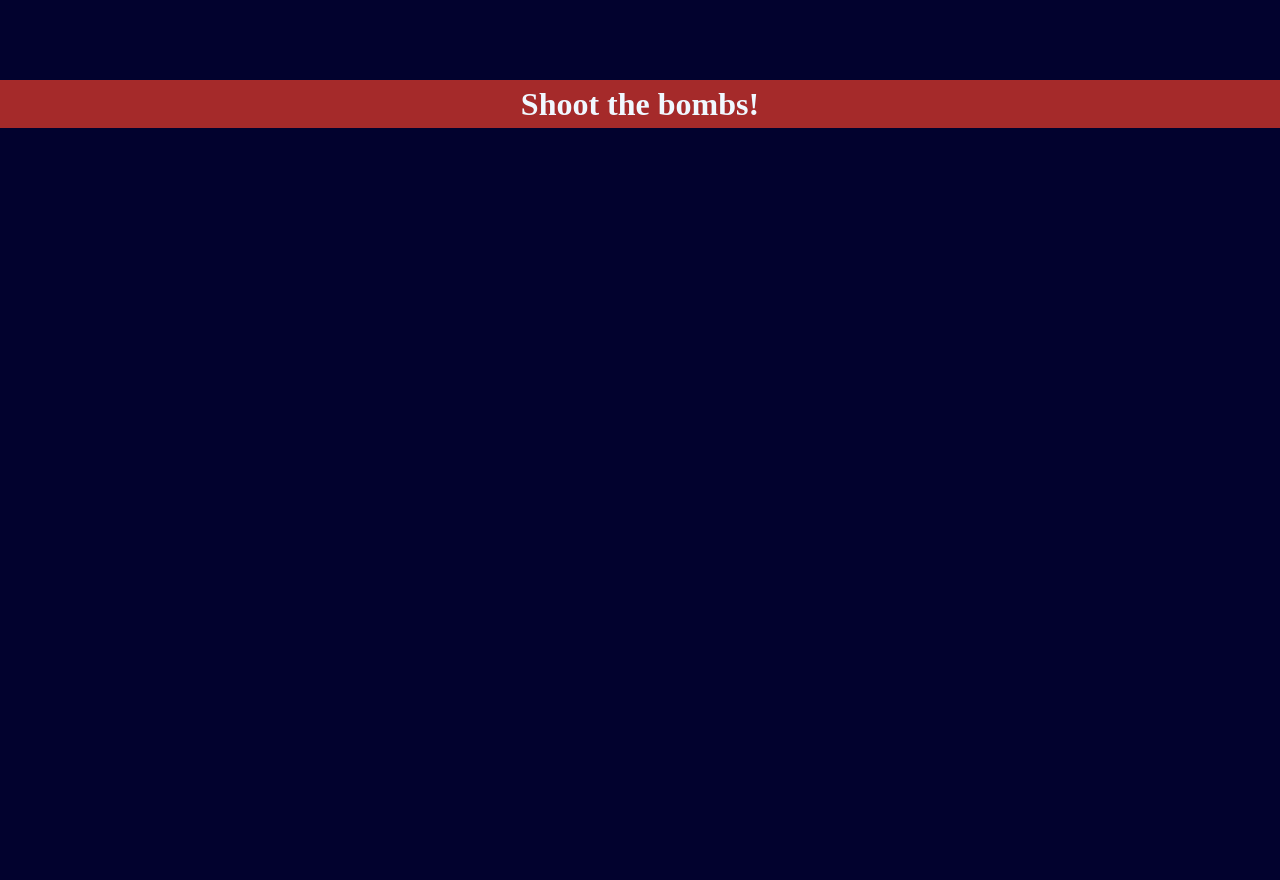
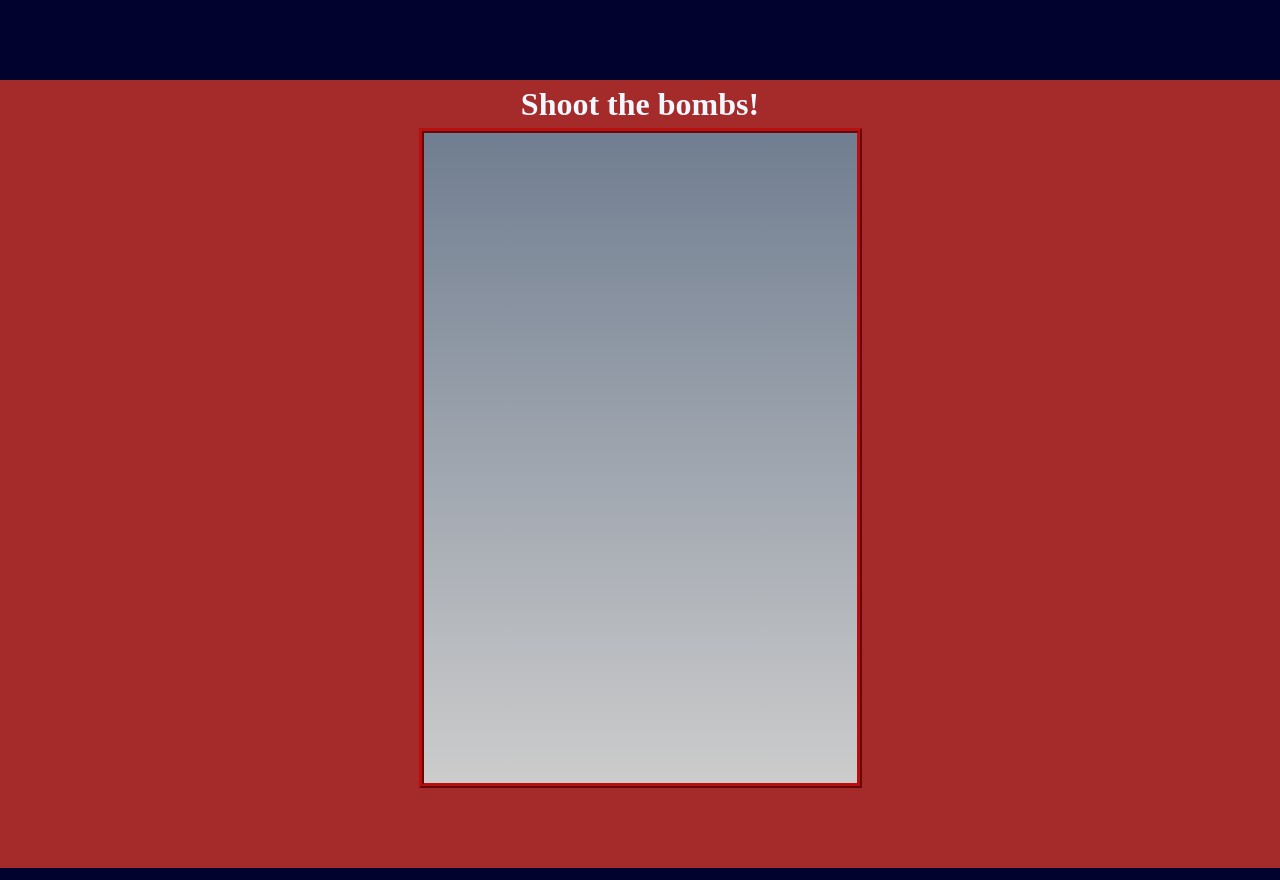
Before and after one commit to Dyeuse/Shooting-Game, a website built with Parcel: page src/index.html in a window 1280 px wide. Built offline with nearby package versions, Linux system fonts and the light colour scheme.

Commit message:
Add Zone and Index

```diff
--- /dev/null
+++ b/src/app/index.js
@@ -0,0 +1,8 @@
+import Zone from "./zone";
+
+const zone = new Zone(document.querySelector(".container"));
+
+(function draw() {
+    zone.ctx.clearRect(0, 0, zone.size.width, zone.size.height);
+    requestAnimationFrame(draw);
+})();
--- /dev/null
+++ b/src/app/zone.js
@@ -0,0 +1,41 @@
+// import pipe from "./pipeline.js";
+import { calcCanvasMeasure, calcCanvasSize } from "./canvasCalc";
+
+class Zone {
+    constructor(container) {
+        this.container = container;
+        this.canvas = document.createElement("canvas");
+        this.ctx = this.canvas.getContext("2d");
+        this.container.appendChild(this.canvas);
+        this.canvas.setAttribute("height", Zone.size.height);
+        this.canvas.setAttribute("width", Zone.size.width);
+        window.addEventListener("resize", this.#handleResize.bind(this));
+    }
+
+    static get size() {
+        return Zone.#calcZoneSize(window.innerHeight, window.innerWidth);
+    }
+
+    static #calcZoneSize(viewportHeight, viewportWidth) {
+        const canvasHeight = calcCanvasMeasure(viewportHeight)({
+            min: 450,
+            max: 1200,
+            pad: 150,
+        });
+
+        const canvasWidth = calcCanvasMeasure(viewportWidth)({
+            min: 300,
+            max: 800,
+            pad: 100,
+        });
+
+        return calcCanvasSize(canvasHeight)(canvasWidth);
+    }
+
+    #handleResize() {
+        this.canvas.setAttribute("height", Zone.size.height);
+        this.canvas.setAttribute("width", Zone.size.width);
+    }
+}
+
+export default Zone;
--- a/src/index.html
+++ b/src/index.html
@@ -13,5 +13,6 @@
             <!-- <canvas>This is a shooting game!</canvas> -->
             <!-- Rendering logic -->
         </div>
+        <script type="module" src="./app/index.js"></script>
     </body>
 </html>
--- a/src/style/style.css
+++ b/src/style/style.css
@@ -1,4 +1,9 @@
 @import "reset.css";
+
+body {
+    color: aliceblue;
+    background-color: rgb(2, 2, 46);
+}
 
 .container {
     display: flex;
@@ -8,7 +13,8 @@
     margin-top: 10vh;
 }
 
-body {
-    color: aliceblue;
-    background-color: rgb(2, 2, 46);
+canvas {
+    margin-bottom: 10vh;
+    border: 5px ridge rgb(187, 15, 15);
+    background-image: linear-gradient(rgba(60, 209, 247, 0.5), #ccc);
 }
```
